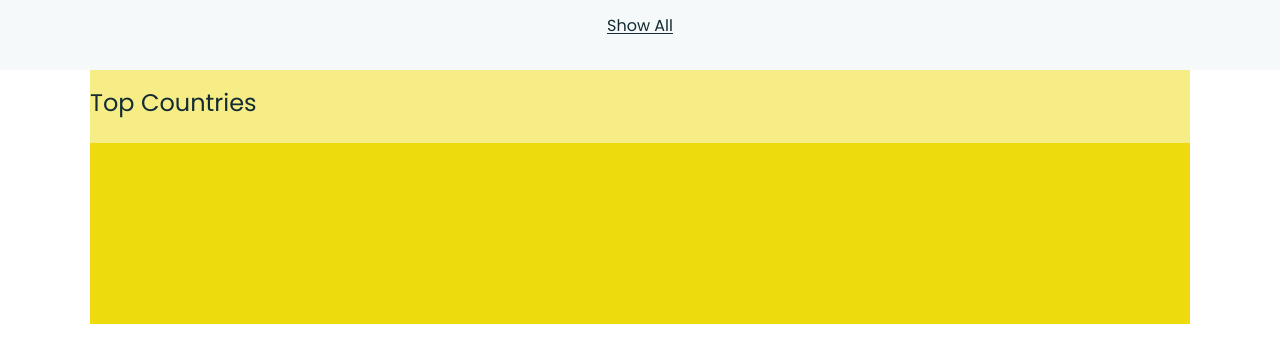
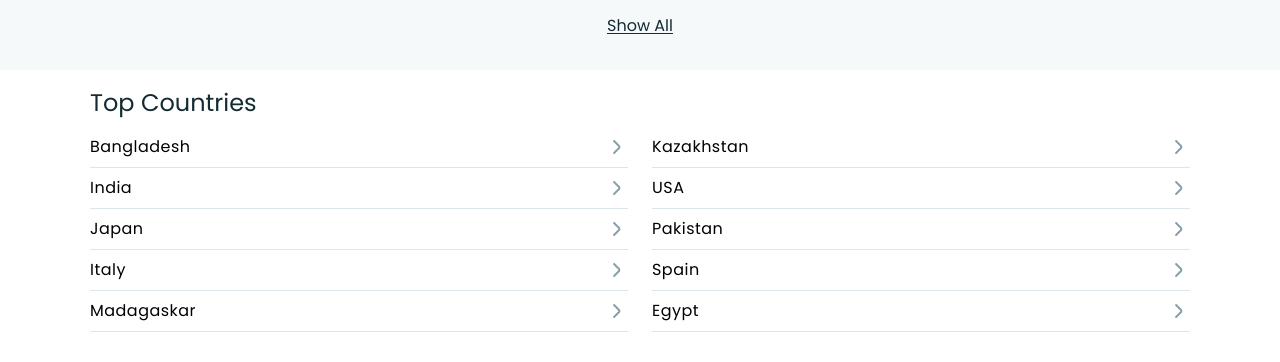
Before and after one commit to imoncoc/ghuddy-new, a React (Vite) app: page / in a window 1280 px wide. Shown: the part 2130-2492 px from the top of the page. Built offline with nearby package versions, Linux system fonts and the light colour scheme; no server answers.

Commit message:
section topCountries completed

```diff
--- a/src/components/topCountries/TopCountries.jsx
+++ b/src/components/topCountries/TopCountries.jsx
@@ -3,11 +3,52 @@ import React from 'react'
 const TopCountries = () => {
   return (
     <div className='w-full'>
-        <div className='bg-bg-white h-[500px]'>
-            <div className='xl:max-w-[1100px] md:max-w-[765px] md:px-[16px] max-w-[343px] px-[0px] xl:px-[0px] h-[254px] bg-bg-warning mx-auto '>
-                <div className='py-[16px] bg-bg-semiwhite'>
-                    <h2 className='text-base24 text-txt-primary_light mb-[8px]'>Top Countries</h2>
-
+        <div className='bg-bg-white'>
+            <div className='xl:max-w-[1100px] md:max-w-[765px] md:px-[16px] max-w-[343px] px-[0px] xl:px-[0px] h-[254px]  mx-auto '>
+                <div className='py-[16px] bg-bg-semiwhite '>
+                    <h2 className='text-base18 xl:text-base24 text-txt-primary_light mb-[8px]'>Top Countries</h2>
+                    <div className='leading-[140%] tracking-[0.48px] text-base14 xl:text-base16 font-normal grid grid-cols-1 md:grid-cols-2 md:gap-x-[24px]'>
+                        <div className='flex flex-row items-center justify-between border-b-[1px] border-btn-border_lighter py-[4px]'>
+                            <p>Bangladesh</p>
+                            <img src="/public/fi-rr-angle-small-right.png" alt="" />
+                        </div>
+                        <div className='flex flex-row items-center justify-between border-b-[1px] border-btn-border_lighter py-[8px]'>
+                            <p>Kazakhstan</p>
+                            <img src="/public/fi-rr-angle-small-right.png" alt="" />
+                        </div>
+                        <div className='flex flex-row items-center justify-between border-b-[1px] border-btn-border_lighter py-[8px]'>
+                            <p>India</p>
+                            <img src="/public/fi-rr-angle-small-right.png" alt="" />
+                        </div>
+                        <div className='flex flex-row items-center justify-between border-b-[1px] border-btn-border_lighter py-[8px]'>
+                            <p>USA</p>
+                            <img src="/public/fi-rr-angle-small-right.png" alt="" />
+                        </div>
+                        <div className='flex flex-row items-center justify-between border-b-[1px] border-btn-border_lighter py-[8px]'>
+                            <p>Japan</p>
+                            <img src="/public/fi-rr-angle-small-right.png" alt="" />
+                        </div>
+                        <div className='flex flex-row items-center justify-between border-b-[1px] border-btn-border_lighter py-[4px]'>
+                            <p>Pakistan</p>
+                            <img src="/public/fi-rr-angle-small-right.png" alt="" />
+                        </div>
+                        <div className='flex flex-row items-center justify-between border-b-[1px] border-btn-border_lighter py-[8px]'>
+                            <p>Italy</p>
+                            <img src="/public/fi-rr-angle-small-right.png" alt="" />
+                        </div>
+                        <div className='flex flex-row items-center justify-between border-b-[1px] border-btn-border_lighter py-[8px]'>
+                            <p>Spain</p>
+                            <img src="/public/fi-rr-angle-small-right.png" alt="" />
+                        </div>
+                        <div className='flex flex-row items-center justify-between border-b-[1px] border-btn-border_lighter py-[8px]'>
+                            <p>Madagaskar</p>
+                            <img src="/public/fi-rr-angle-small-right.png" alt="" />
+                        </div>
+                        <div className='flex flex-row items-center justify-between border-b-[1px] border-btn-border_lighter py-[8px]'>
+                            <p>Egypt</p>
+                            <img src="/public/fi-rr-angle-small-right.png" alt="" />
+                        </div>
+                    </div>
                 </div>
             </div>
         </div>
```
Also changed, not shown: public/fi-rr-angle-small-right.png (added).
